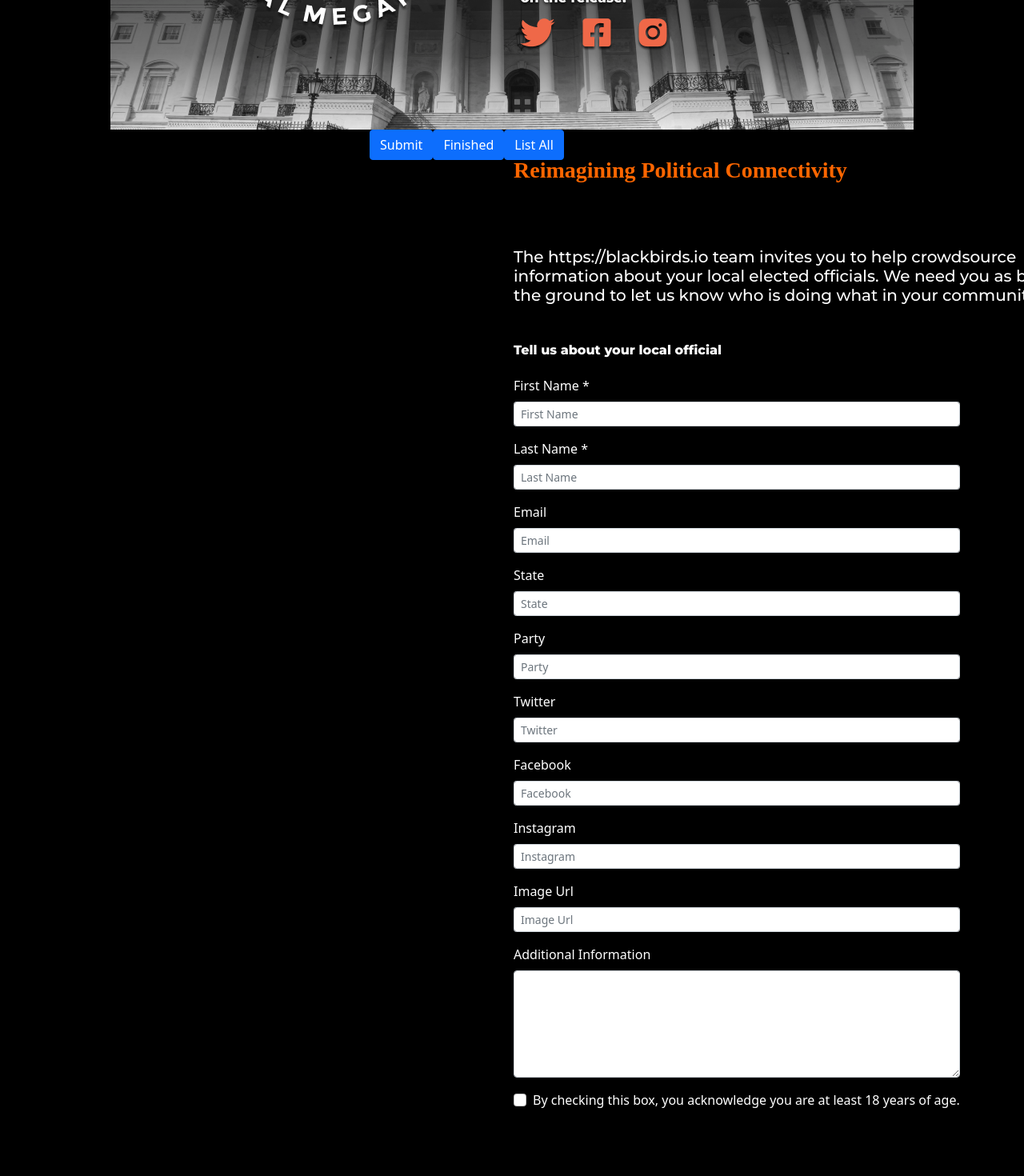
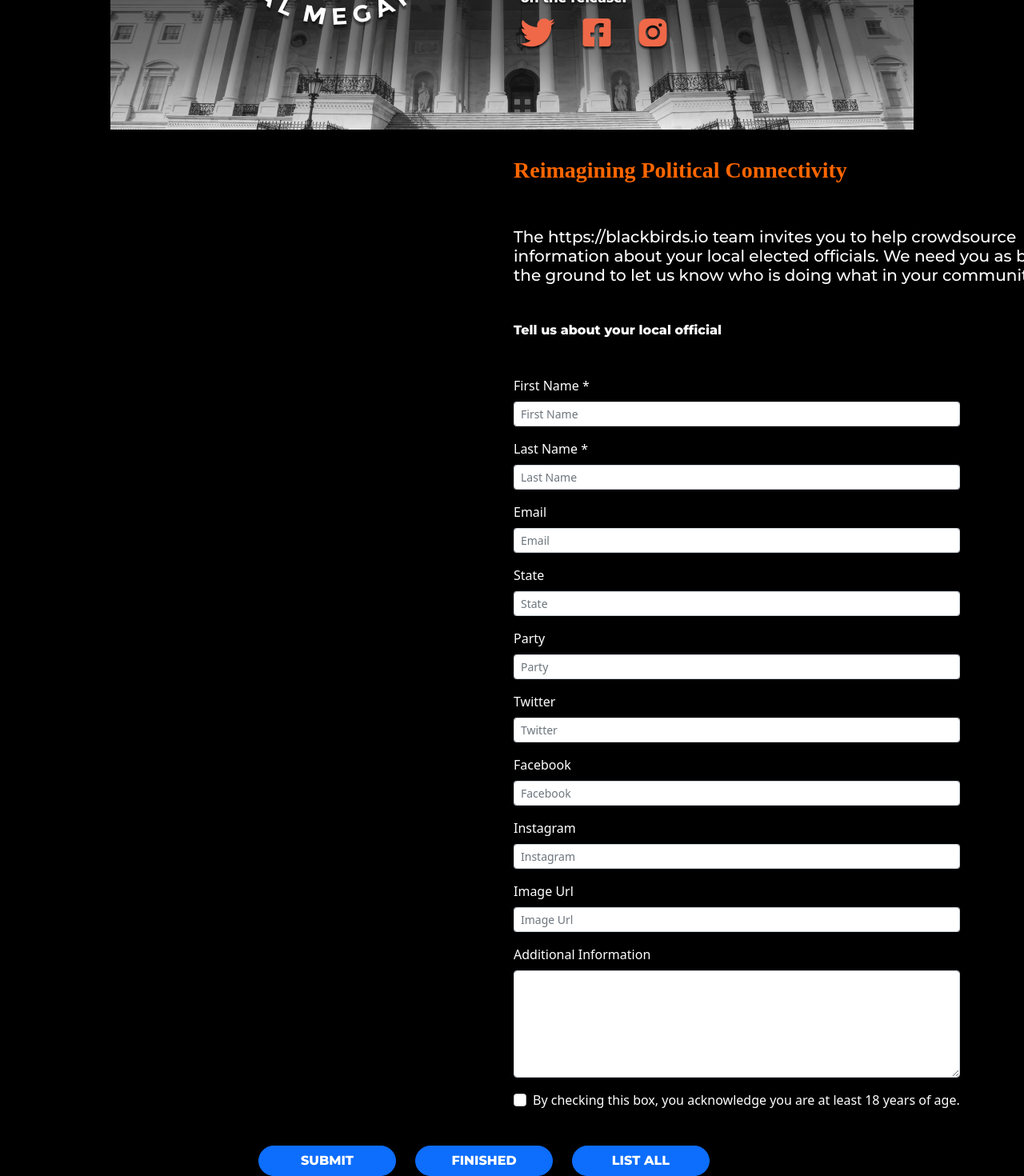
Before and after one commit to e0marina/react-dev-challenge, a React (Create React App) app: page / in a window 1280 px wide. Shown: the part 389-1859 px from the top of the page at 80% size. Before the commit the page ends 1792 px from the top, so only its background shows below. Built offline with nearby package versions, Linux system fonts and the light colour scheme; a web font is replaced by a local one.

Commit message:
updated buttons styling

```diff
--- a/src/components/form.js
+++ b/src/components/form.js
@@ -136,17 +136,24 @@ const FormWrapper = () => {
             />
           </Form.Group>
         </Form>
-        <Link to='/success'>
-          <Button variant='primary' type='submit' onClick={handleSubmit}>
-            Submit
+        <div className='btn-group'>
+          <Link to='/success'>
+            <Button
+              className='btn'
+              variant='primary'
+              type='submit'
+              onClick={handleSubmit}
+            >
+              SUBMIT
+            </Button>
+          </Link>
+          <Button className='btn' variant='primary' href='/success'>
+            FINISHED
           </Button>
-        </Link>
-        <Button variant='primary' href='/success'>
-          Finished
-        </Button>
-        <Button variant='primary' href='/listall'>
-          List All
-        </Button>
+          <Button className='btn' variant='primary' href='/listall'>
+            LIST ALL
+          </Button>
+        </div>
       </Col>
       <Col></Col>
     </>
--- a/src/components/subHeader.js
+++ b/src/components/subHeader.js
@@ -5,7 +5,6 @@ function SubHeader() {
   return (
     <>
       <Row>
-        {/* <Col></Col> */}
         <Col className='sub-header'>
           <h3 className='sub-header-text'>
             Reimagining Political Connectivity
@@ -19,7 +18,6 @@ function SubHeader() {
           </h5>
           <h6> Tell us about your local official </h6>
         </Col>
-        {/* <Col></Col> */}
       </Row>
     </>
   );
--- a/src/index.css
+++ b/src/index.css
@@ -19,7 +19,7 @@ h3 {
   font-size: 40px;
   line-height: 64px;
   width: 1203px;
-  height: 105px;
+  height: 80px;
 }
 h5 {
   color: #ffff;
@@ -51,7 +51,23 @@ h6 {
 .form-label {
   color: #ffff;
 }
-
+.btn-group {
+  left: -35px;
+  top: 1270px;
+}
+.btn {
+  height: 38px !important;
+  width: 172px !important;
+  border-radius: 31px !important;
+  font-family: 'Montserrat', sans-serif;
+  font-size: 18px;
+  font-style: normal;
+  font-weight: 800 !important;
+  line-height: 22px;
+  letter-spacing: 0em;
+  text-align: center;
+  margin: 0px 25px;
+}
 code {
   font-family: source-code-pro, Menlo, Monaco, Consolas, 'Courier New',
     monospace;
```
